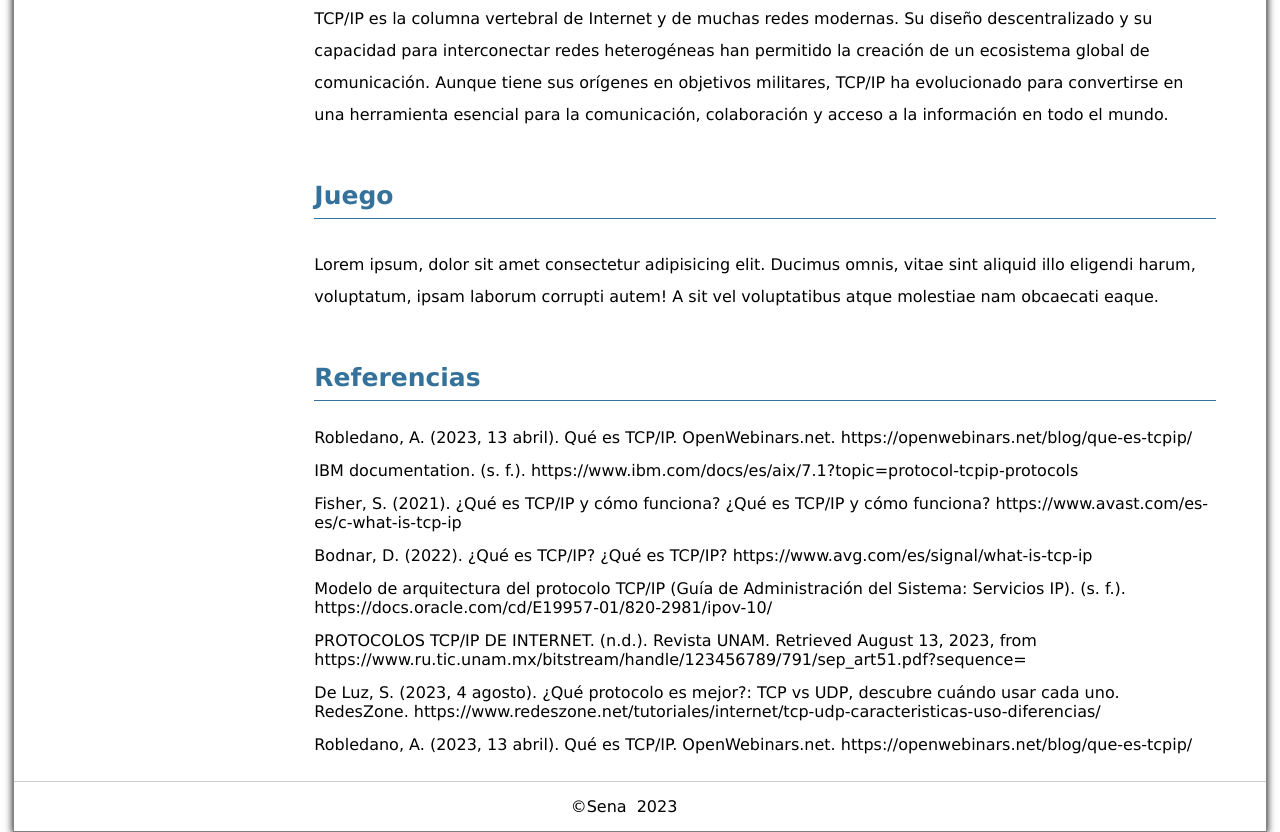
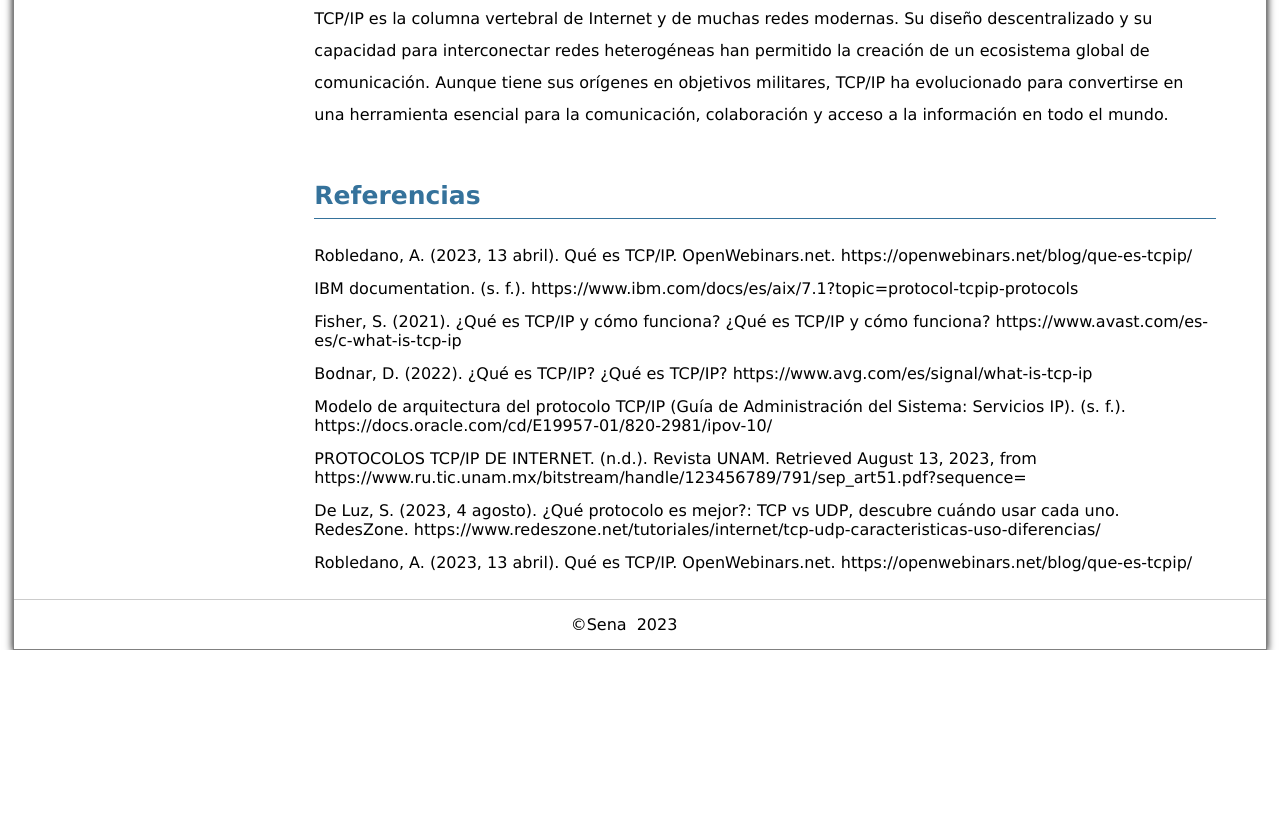
Before and after one commit to marcooolfoxygamer/Taller_Isaura, a plain HTML site: page Pagina web/TCP_IP.html in a window 1280 px wide. Shown: the part 3263-4095 px from the top of the page. After the commit the page ends 3913 px from the top, so only its background shows below. Drawn offline with Linux system fonts and the light colour scheme.

Commit message:
agregue el enlace del juego para que direcione a una pagina aparte, elimine el modulo 'juego' en la parte del informe

```diff
--- a/Pagina web/TCP_IP.html
+++ b/Pagina web/TCP_IP.html
@@ -45,7 +45,7 @@
                             <li><a href="#titulo_ejemplo5">Ventajas y desventajas</a></li>
                             <li><a href="#titulo_ejemplo6">Ejemplo</a></li>
                             <li><a href="#titulo_ejemplo7">Conclusiones</a></li>
-                            <li><a href="#titulo_ejemplo8">Juego</a></li>
+                            <li><a href="../memory-game-master/index.html">Juego</a></li>
                             <li><a href="#titulo_ejemplo9">Referencias</a></li>
                             <button class="hamburger" onclick="toggleMenu()">
                                 <div></div>
@@ -186,11 +186,6 @@
                     información en todo el mundo.
                 </p>
 
-                <h2 id="titulo_ejemplo8">Juego</h2>
-                <p>Lorem ipsum, dolor sit amet consectetur adipisicing elit. Ducimus omnis, vitae sint aliquid illo
-                    eligendi harum, voluptatum, ipsam laborum corrupti autem! A sit vel voluptatibus atque molestiae
-                    nam obcaecati eaque.</p>
-
                 <h2 id="titulo_ejemplo9">Referencias</h2>
                 <ul>
                     <li>Robledano, A. (2023, 13 abril). Qué es TCP/IP. OpenWebinars.net.
```
